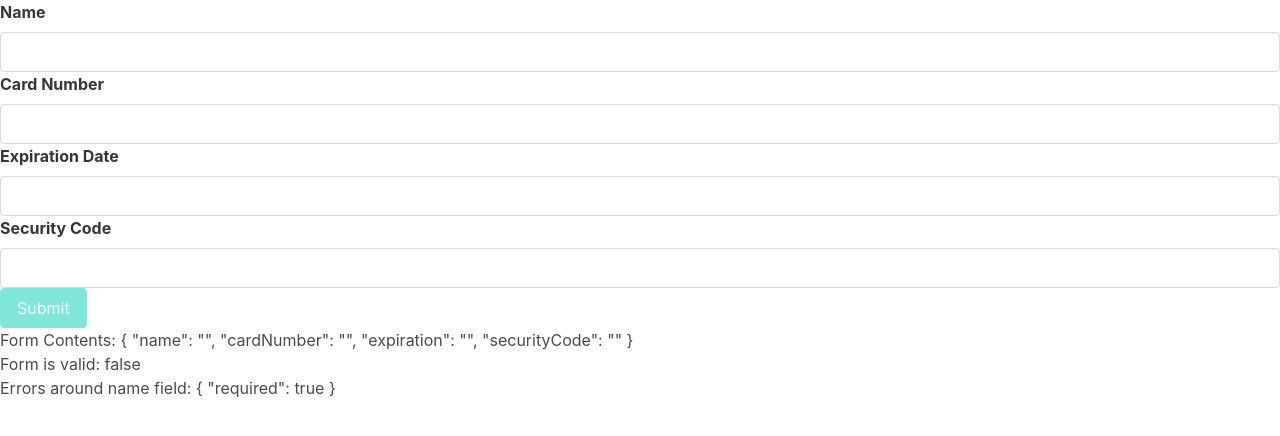
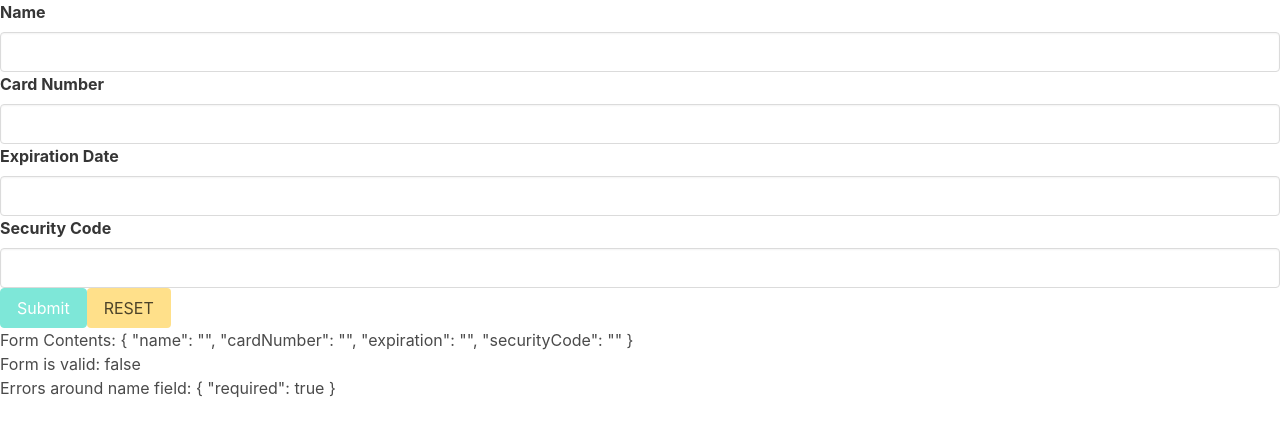
Before and after one commit to PFurtak/angular_reactive_forms, an Angular app in the folder creditcard/: page / in a window 1280 px wide. Shown: the top 436 px of the page. Built offline with nearby package versions, Linux system fonts and the light colour scheme.

Commit message:
Add form reset functionality
Handle edge case of Angular calling setValue with null
during cardForm.reset() call.

```diff
--- a/creditcard/src/app/card-form/card-form.component.html
+++ b/creditcard/src/app/card-form/card-form.component.html
@@ -15,6 +15,9 @@
   <button class="button is-primary" [disabled]="cardForm.invalid" type="submit">
     Submit
   </button>
+  <button class="button is-warning" type="button" (click)="onReset()">
+    RESET
+  </button>
 </form>
 
 <!-- DEBUG: remove blocks below before pushing to prod -->
--- a/creditcard/src/app/card-form/card-form.component.ts
+++ b/creditcard/src/app/card-form/card-form.component.ts
@@ -34,4 +34,8 @@
   onSubmit() {
     console.log('form submitted!');
   }
+
+  onReset() {
+    this.cardForm.reset();
+  }
 }
--- a/creditcard/src/app/date-form-control.ts
+++ b/creditcard/src/app/date-form-control.ts
@@ -1,8 +1,15 @@
 import { FormControl } from '@angular/forms';
 
 export class DateFormControl extends FormControl {
-  override setValue(value: string, options: any) {
-    console.log(value);
+  override setValue(value: string | null, options: any) {
+    /* handle Angular calling setValue with null when
+     * form reset is called during onReset()
+     */
+    if (!value) {
+      super.setValue('', { ...options, emitModelToViewChange: true });
+      return;
+    }
+
     if (value.match(/[^0-9|\/]/gi)) {
       super.setValue(this.value, { ...options, emitModelToViewChange: true });
       return;
```
